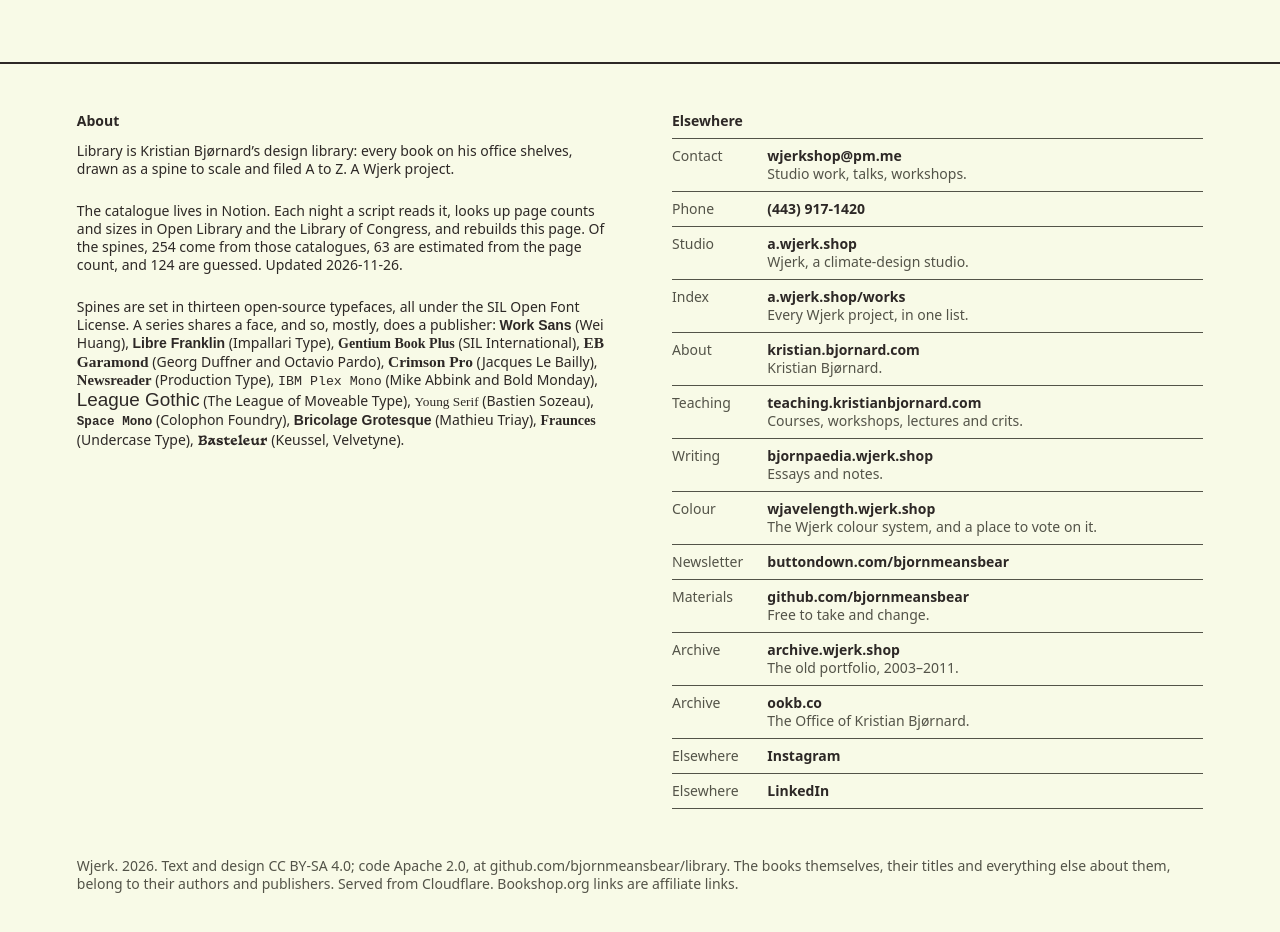
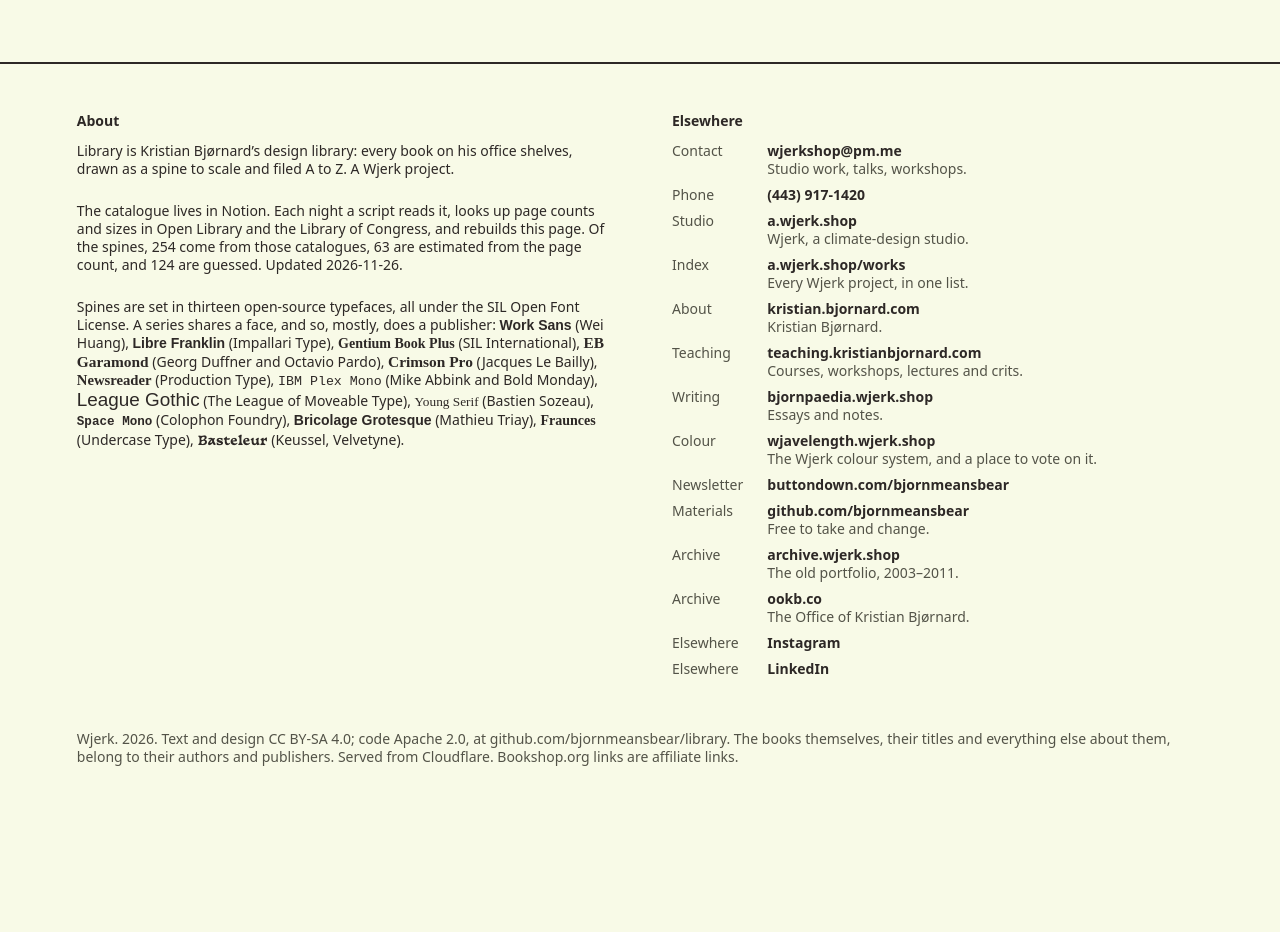
Before and after one commit to bjornmeansbear/library, a SvelteKit app: page / in a window 1280 px wide. Shown: the part 8140-9072 px from the top of the page. After the commit the page ends 8978 px from the top, so only its background shows below. Built offline with nearby package versions, Linux system fonts and the light colour scheme.

Commit message:
Footer: no rules between Elsewhere rows

```diff
--- a/src/routes/layout.css
+++ b/src/routes/layout.css
@@ -321,9 +321,9 @@ a:hover {
 }
 
 /* ---- Footer ----------------------------------------------------------------
-   A rule across the top, plain lists. The Elsewhere list is
-   kristian.bjornard.com's: what / link / note, stacked on a phone, and from
-   40rem each row on a subgrid so the columns line up down the list. The
+   A rule across the top, then plain lists with no rules between rows. The
+   Elsewhere list is kristian.bjornard.com's: what / link / note, stacked
+   on a phone, and from 40rem each row on a subgrid so the columns line up. The
    labels and notes are --color-text-muted: 7.34:1 light, 10.49:1 dark. */
 .site-footer {
 	border-top: 2px solid var(--color-text);
@@ -332,11 +332,9 @@ a:hover {
 	list-style: none;
 	margin: 0.5rem 0 0;
 	padding: 0;
-	border-top: 1px solid var(--color-text-muted);
 }
 .elsewhere li {
-	border-bottom: 1px solid var(--color-text-muted);
-	padding: 0.5rem 0;
+	padding: 0.25rem 0;
 }
 .elsewhere .what {
 	display: block;
```
